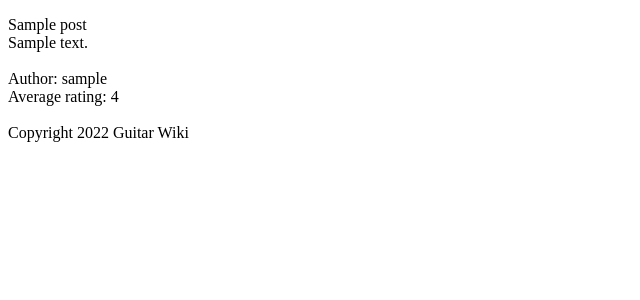
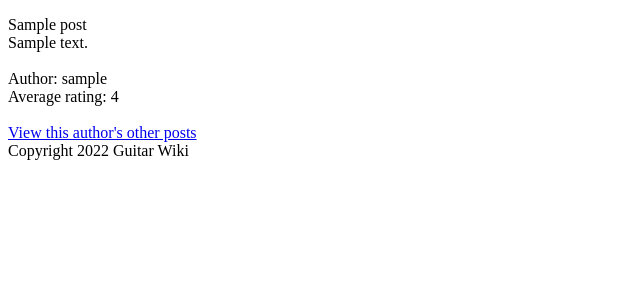
Before and after one commit to StanKoto/guitar-hub-v1, a Node server app: a page that uses views/postViews/getPost.ejs in a window 1280 px wide. Shown: the part 85-385 px from the top of the page, without its empty margins (0-640 px from the left). Run offline with Node 20, Linux system fonts and the light colour scheme; tables that the repository leaves empty hold one stand-in row (values such as "Sample post"); some libraries are stand-ins or nearby versions.

Commit message:
Started implementing navigation and convenience links

```diff
--- a/views/postViews/getPost.ejs
+++ b/views/postViews/getPost.ejs
@@ -41,6 +41,10 @@
     <div class="rating error"></div>
     <br>
   <% } %>
+  <% if (post.author) { %>
+    <a href="/posts?author=<%= post.author._id %>">View this author's other posts</a>
+    <br>
+  <% } %>
   <% if (currentUser && (currentUser.role === 'admin' || (post.author && post.author._id.equals(currentUser._id)))) { %>
     <a href="/posts/<%= post._id %>/<%= post.slug %>/update-post">Update post</a>
     <button id="delete-post">Delete post</button>
```
Also changed, not shown: routes/ratingRoutes.js (+7 -1 lines), views/userViews/getUser.ejs (+6 -1 lines).
